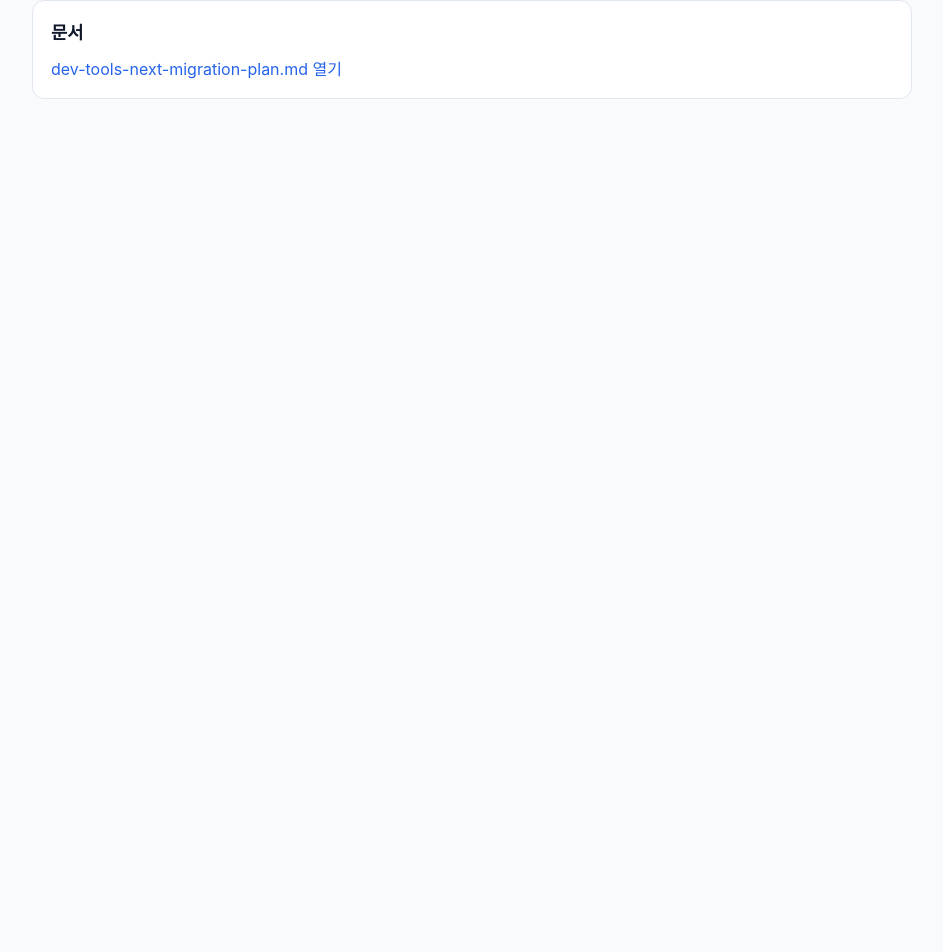
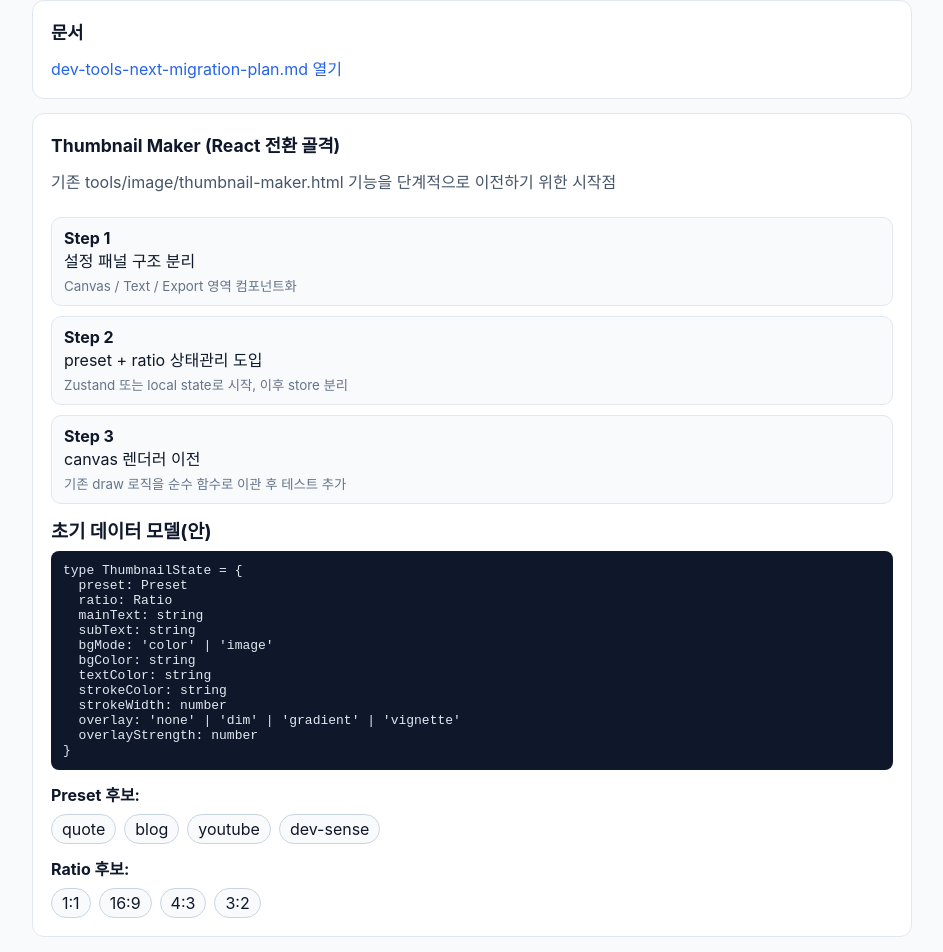
Before and after one commit to Chenjae-kr/web-tools, a React (Vite) app: page / in a window 1280 px wide. Shown: the part 808-1760 px from the top of the page, without its empty margins (168-1111 px from the left). Before the commit the page ends 985 px from the top, so only its background shows below. Built offline with nearby package versions, Linux system fonts and the light colour scheme.

Commit message:
Add initial React skeleton page for thumbnail maker migration

```diff
--- a/src/App.tsx
+++ b/src/App.tsx
@@ -1,4 +1,5 @@
 import './App.css'
+import { ThumbnailMakerPage } from './features/thumbnail-maker/ThumbnailMakerPage'
 
 const phases = [
   { id: 'Phase 0', title: '기준선 확보', detail: '기능 인벤토리 + 핵심 도구 회귀 테스트' },
@@ -42,6 +43,8 @@ function App() {
           dev-tools-next-migration-plan.md 열기
         </a>
       </section>
+
+      <ThumbnailMakerPage />
     </main>
   )
 }
--- /dev/null
+++ b/src/features/thumbnail-maker/ThumbnailMakerPage.tsx
@@ -0,0 +1,70 @@
+type Preset = 'quote' | 'blog' | 'youtube' | 'dev-sense'
+
+type Ratio = '1:1' | '16:9' | '4:3' | '3:2'
+
+export function ThumbnailMakerPage() {
+  const presets: Preset[] = ['quote', 'blog', 'youtube', 'dev-sense']
+  const ratios: Ratio[] = ['1:1', '16:9', '4:3', '3:2']
+
+  return (
+    <section className="card">
+      <h2>Thumbnail Maker (React 전환 골격)</h2>
+      <p className="subtitle">기존 tools/image/thumbnail-maker.html 기능을 단계적으로 이전하기 위한 시작점</p>
+
+      <div className="phaseList">
+        <div className="phaseItem">
+          <strong>Step 1</strong>
+          <div>설정 패널 구조 분리</div>
+          <small>Canvas / Text / Export 영역 컴포넌트화</small>
+        </div>
+        <div className="phaseItem">
+          <strong>Step 2</strong>
+          <div>preset + ratio 상태관리 도입</div>
+          <small>Zustand 또는 local state로 시작, 이후 store 분리</small>
+        </div>
+        <div className="phaseItem">
+          <strong>Step 3</strong>
+          <div>canvas 렌더러 이전</div>
+          <small>기존 draw 로직을 순수 함수로 이관 후 테스트 추가</small>
+        </div>
+      </div>
+
+      <div style={{ marginTop: 12 }}>
+        <h3 style={{ margin: '0 0 8px' }}>초기 데이터 모델(안)</h3>
+        <pre style={{ margin: 0, padding: 12, background: '#0f172a', color: '#e2e8f0', borderRadius: 8, overflowX: 'auto' }}>
+{`type ThumbnailState = {
+  preset: Preset
+  ratio: Ratio
+  mainText: string
+  subText: string
+  bgMode: 'color' | 'image'
+  bgColor: string
+  textColor: string
+  strokeColor: string
+  strokeWidth: number
+  overlay: 'none' | 'dim' | 'gradient' | 'vignette'
+  overlayStrength: number
+}`}
+        </pre>
+      </div>
+
+      <div style={{ marginTop: 12 }}>
+        <strong>Preset 후보:</strong>
+        <div style={{ display: 'flex', gap: 8, marginTop: 8, flexWrap: 'wrap' }}>
+          {presets.map((p) => (
+            <span key={p} style={{ border: '1px solid #cbd5e1', borderRadius: 999, padding: '4px 10px', background: '#f8fafc' }}>{p}</span>
+          ))}
+        </div>
+      </div>
+
+      <div style={{ marginTop: 12 }}>
+        <strong>Ratio 후보:</strong>
+        <div style={{ display: 'flex', gap: 8, marginTop: 8, flexWrap: 'wrap' }}>
+          {ratios.map((r) => (
+            <span key={r} style={{ border: '1px solid #cbd5e1', borderRadius: 999, padding: '4px 10px', background: '#f8fafc' }}>{r}</span>
+          ))}
+        </div>
+      </div>
+    </section>
+  )
+}
```
